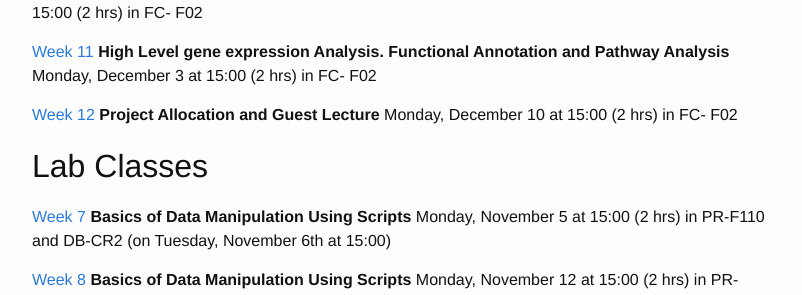
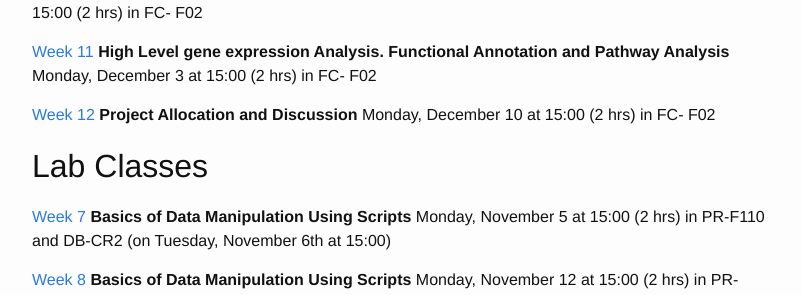
Before and after one commit to sods/bioinformatics, a Jekyll site: the page built from overview.md, in a window 1280 px wide and 900 px high, scrolled down 1744 px. Shown: the part 154-449 px from the top of the window, without its empty margins (238-1040 px from the left). Built offline with Jekyll 4.4.1, drawn with Linux system fonts in a browser that asks for light colours.

Commit message:
Updated title

```diff
--- a/_posts/2018-12-10-week-12-project-allocation-and-guest-lecture.md
+++ b/_posts/2018-12-10-week-12-project-allocation-and-guest-lecture.md
@@ -5,7 +5,7 @@ date: 2018-12-10 15:00
 session: 2018-2019
 length: 2
 venue: FC- F02
-tagline: Project Allocation and Guest Lecture
+tagline: Project Allocation and Discussion
 ---
 
 * Week 12 Lecture content can be downloaded here.
```
